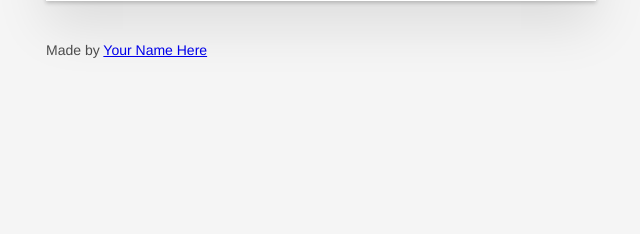
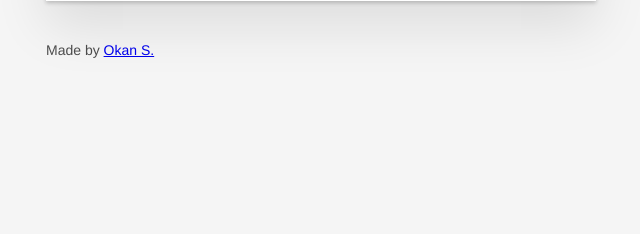
Before and after one commit to chas-academy/04-todo-app-okan-s, a PHP site: page / in a window 1280 px wide. Shown: the part 415-649 px from the top of the page, without its empty margins (319-959 px from the left). Run offline with PHP 8.4, Linux system fonts and the light colour scheme; data comes from the database, SQL or seed files in the repository; data that the repository does not hold is empty; some libraries are stand-ins or nearby versions.

Commit message:
Changed name in footer

```diff
--- a/src/Views/partials/footer.php
+++ b/src/Views/partials/footer.php
@@ -1,5 +1,9 @@
 <footer class="footer">
-    <span class="todo-count"><?= count(array_filter($todos, function($todo) { return $todo['completed'] === "false"; })) ?> item<?= "".count($todos) !== 1 ? "s" : "" ?> left</span>
+    <span class="todo-count"><?= count(array_filter($todos, function ($todo) {
+    return $todo['completed'] === "false";
+})) ?>
+        item<?= "".count($todos) !== 1 ? "s" : "" ?>
+        left</span>
     <button class="clear-completed">Clear completed</button>
 </footer>
 
@@ -7,7 +11,7 @@
 
 <footer class="site-footer">
     <div class="small-container">
-        <p class="text-center">Made by <a href="#">Your Name Here</a></p>
+        <p class="text-center">Made by <a href="#">Okan S.</a></p>
     </div>
 </footer>
 
```
